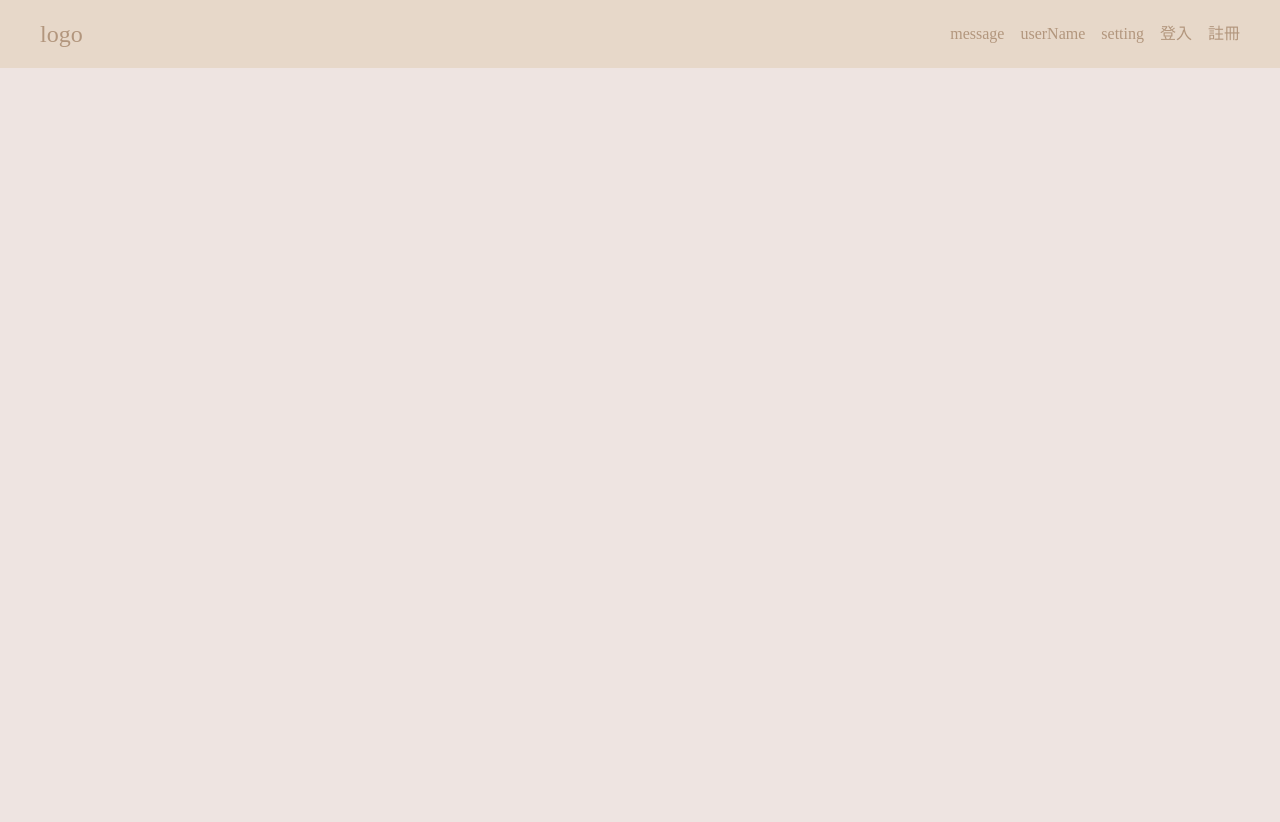
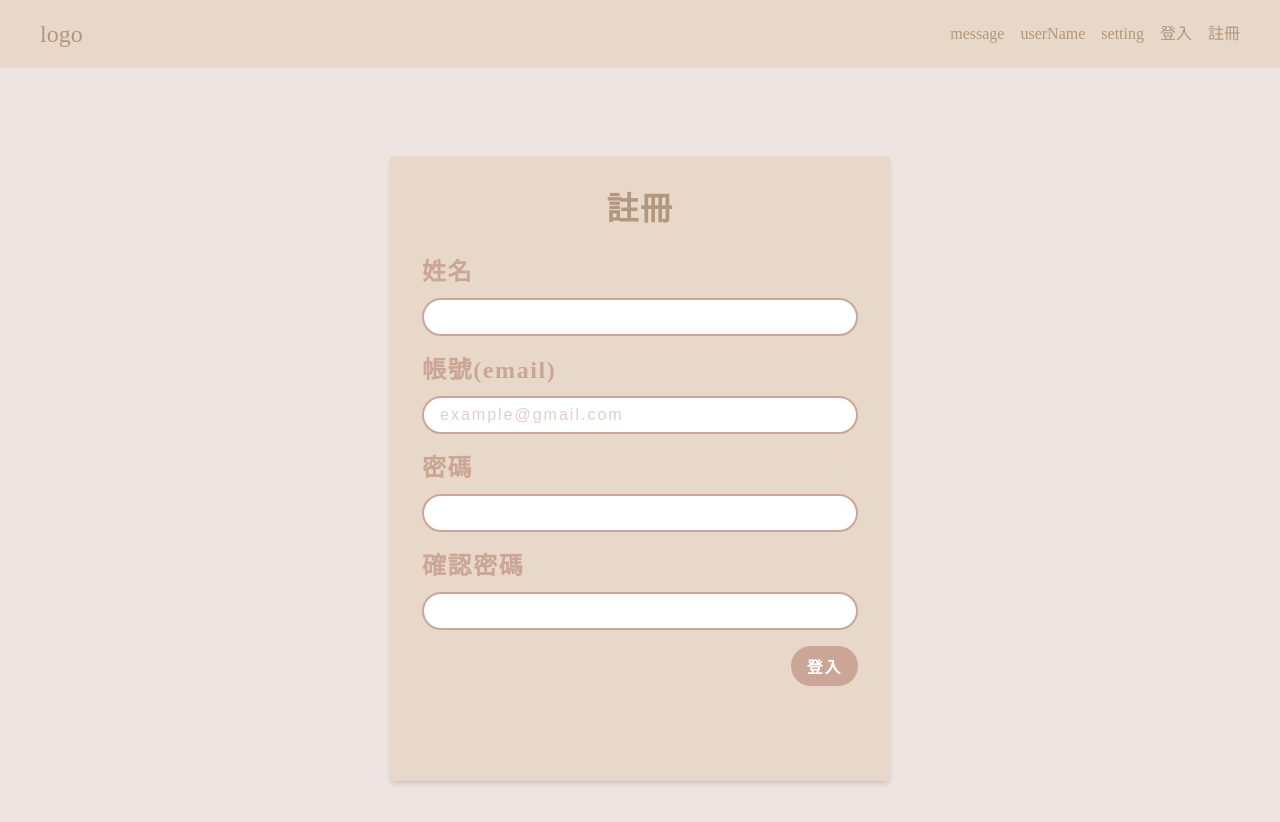
Before and after one commit to MingHuang4040E095/chartoom, a Vue app: page /register in a window 1280 px wide. Shown: the top 822 px of the page. Before the commit the page ends 800 px from the top, so only its background shows below. Built offline with nearby package versions, Linux system fonts and the light colour scheme.

Commit message:
加入註冊頁面

```diff
--- a/src/router/index.js
+++ b/src/router/index.js
@@ -12,6 +12,12 @@ const routes = [
     name: 'Login',
     component: () => import('@/views/TheLogin.vue'),
   },
+  {
+    // 登入
+    path: '/register',
+    name: 'Register',
+    component: () => import('@/views/TheRegister.vue'),
+  },
 ]
 
 const router = createRouter({
--- /dev/null
+++ b/src/views/TheRegister.vue
@@ -0,0 +1,85 @@
+<script setup>
+import { reactive } from 'vue'
+// 登入頁
+import ButtonBasic from '@/components/Button/ButtonBasic.vue' // 基礎按鈕樣式
+import CardBasic from '@/components/Card/CardBasic.vue' // 基礎卡片樣式
+import InputBasic from '@/components/Form/InputBasic.vue' // 基礎輸入框樣式
+
+const form = reactive({
+  email: '', // 帳號(信箱)
+  emailToken: '', // 驗證碼
+  password: '', // 密碼
+  confirmPassword: '', // 確認密碼
+
+  name: '', // 姓名
+})
+</script>
+<template>
+  <section
+    class="login flex justify-center items-center px-4 py-8 md:px-8 md-py-16"
+  >
+    <CardBasic class="w-full px-8 py-2">
+      <h1 class="text-primary-200 text-center">註冊</h1>
+      <div>
+        <div class="form-item">
+          <label
+            class="block font-size-6 font-bold text-primary-100 mb-2"
+            for=""
+            >姓名</label
+          >
+          <div class="mb-2">
+            <InputBasic v-model="form.name" />
+          </div>
+        </div>
+        <div class="form-item">
+          <label
+            class="block font-size-6 font-bold text-primary-100 mb-2"
+            for=""
+            >帳號(email)</label
+          >
+          <div>
+            <!-- <input type="text" /> -->
+            <InputBasic v-model="form.email" placeholder="example@gmail.com" />
+          </div>
+        </div>
+        <div class="form-item">
+          <label
+            class="block font-size-6 font-bold text-primary-100 mb-2"
+            for=""
+            >密碼</label
+          >
+          <div class="mb-2">
+            <InputBasic v-model="form.password" type="password" />
+          </div>
+        </div>
+        <div class="form-item">
+          <label
+            class="block font-size-6 font-bold text-primary-100 mb-2"
+            for=""
+            >確認密碼</label
+          >
+          <div class="mb-2">
+            <InputBasic v-model="form.confirmPassword" type="password" />
+          </div>
+        </div>
+        <div class="form-item text-right">
+          <ButtonBasic class="font-bold" type="round">登入</ButtonBasic>
+        </div>
+      </div>
+    </CardBasic>
+  </section>
+</template>
+<style lang="scss" scoped>
+.login {
+  height: 100vh;
+
+  > div {
+    max-width: 500px;
+    aspect-ratio: 4 / 5;
+  }
+}
+
+.form-item + .form-item {
+  @apply mt-4;
+}
+</style>
```
